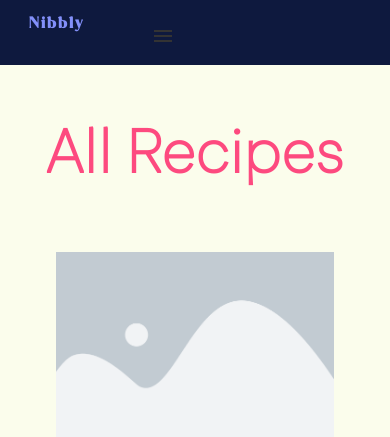
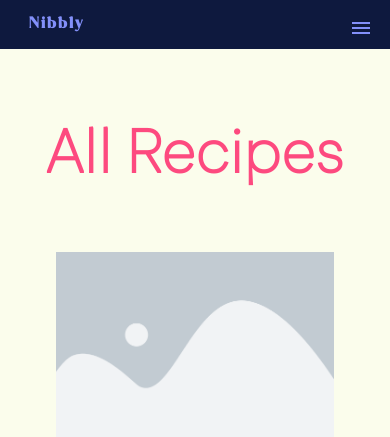
Before and after one commit to vzurui/idm232-vpl26, a PHP site: page /all-recipes.html in a window 390 px wide. Shown: the top 437 px of the page. Run offline with PHP 8.4, Linux system fonts and the light colour scheme.

Commit message:
Update style.css
fixed hamburger

```diff
--- a/css/style.css
+++ b/css/style.css
@@ -219,18 +219,19 @@ a {
   /* background-color: #fff; */
 }
 
-.header li a { /* causing margin space */
+.header li a {
   display: block;
-  padding: 25px 50px 20px 0;
+  padding: 25px 50px 20px 35px;
   text-decoration: none;
 }
 
 .header .logo {
   display: block;
   float: left;
-  font-size: 2em;
+  font-size: 2vw;
   padding: 10px 20px;
   text-decoration: none;
+	position: relative;
 }
 
 /* menu */
@@ -245,14 +246,15 @@ a {
 
 .header .menu-icon {
   cursor: pointer;
-  display: inline-block;
-  padding: 28px 50px;
+  display: flex;
+	justify-content: right;
+  padding: 20px;
   position: relative;
   user-select: none;
 }
 
 .header .menu-icon .navicon {
-  background: #333;
+  background: var(--orchid-);
   display: block;
   height: 2px;
   position: relative;
@@ -262,7 +264,7 @@ a {
 
 .header .menu-icon .navicon:before,
 .header .menu-icon .navicon:after {
-  background: #333;
+  background: var(--orchid-);
   content: '';
   display: block;
   height: 100%;
@@ -308,7 +310,8 @@ a {
 
 /* 48em = 768px */
 
-@media (min-width: 48em) {
+@media screen
+and (min-width: 1024px) {
 	h1 {
 		margin-right: 40px;
 	}
@@ -326,20 +329,10 @@ a {
   .header .menu-icon {
     display: none;
   }
+
 }
 
 /* media query 1000, 1024 tablet */
-
-@media screen
-and (max-width: 1000px) {
-	.recipe-grid {
-		display: grid;
-		grid-template-columns: 1fr 1fr;
-		align-items: center;
-		gap: 30px 20px;
-		margin: 2em;
-	}
-}
 
 @media screen
 and (max-width: 1000px) {
```
